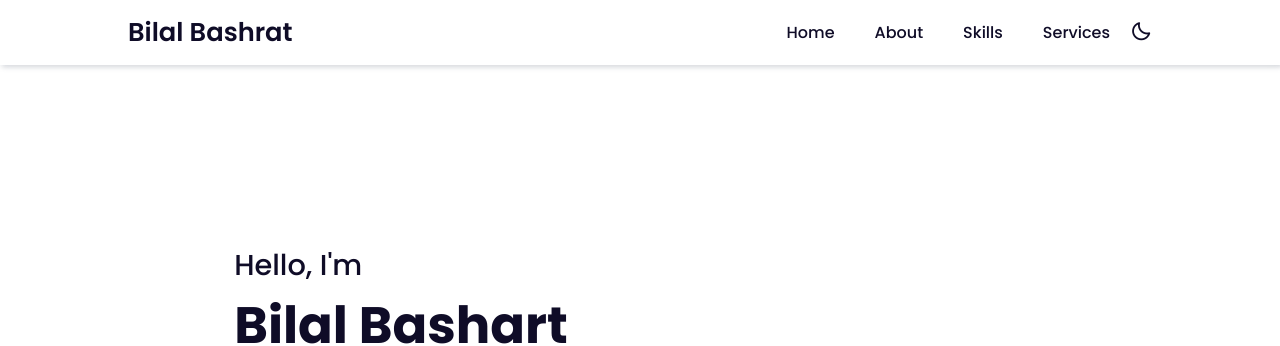
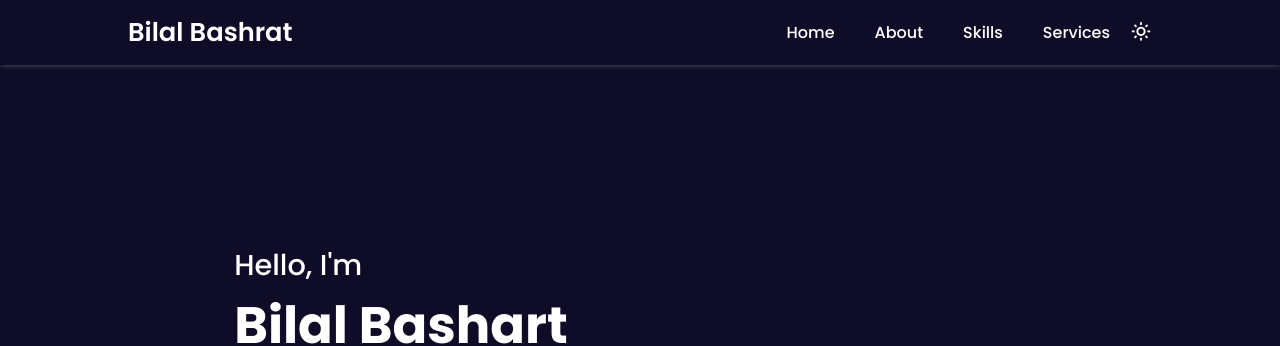
Before and after one commit to Bilal-Basharat/Landing-Page, a plain HTML site: page index.html in a window 1280 px wide. Both pictures are taken after a click on the element 1141 px from the left and 32 px from the top of the page. Shown: the top 346 px of the page. Drawn offline with nearby package versions, Linux system fonts and the light colour scheme.

Commit message:
Add interactivity on site

```diff
--- a/index.html
+++ b/index.html
@@ -175,6 +175,7 @@
       <div class="copyright">
         <p>Build By <a href="">Hammad Hassan</a> | All Right Reserved.</p>
     </div>
-
+    <!--JavaScript-->
+    <script src="js/script.js"></script>
 </body>
 </html>
--- /dev/null
+++ b/js/script.js
@@ -0,0 +1,29 @@
+	// Sticky Navbar
+    let header = document.querySelector('header');
+    let menu = document.querySelector('#menu-icon');
+    let navbar = document.querySelector('.navbar');
+
+
+    window.addEventListener('scroll', () => {
+        header.classList.toggle('shadow', window.scrollY > 0);
+    });
+
+    menu.onclick = () => {
+        navbar.classList.toggle('active');
+    }
+    window.onscroll = () => {
+        navbar.classList.remove('active');
+    }
+
+    // Dark Mode
+    let darkmode = document.querySelector('#darkmode');
+
+    darkmode.onclick = () => {
+        if(darkmode.classList.contains('bx-moon')){
+            darkmode.classList.replace('bx-moon','bx-sun');
+            document.body.classList.add('active');
+        }else{
+            darkmode.classList.replace('bx-sun','bx-moon');
+            document.body.classList.remove('active');
+        }
+    }
```
